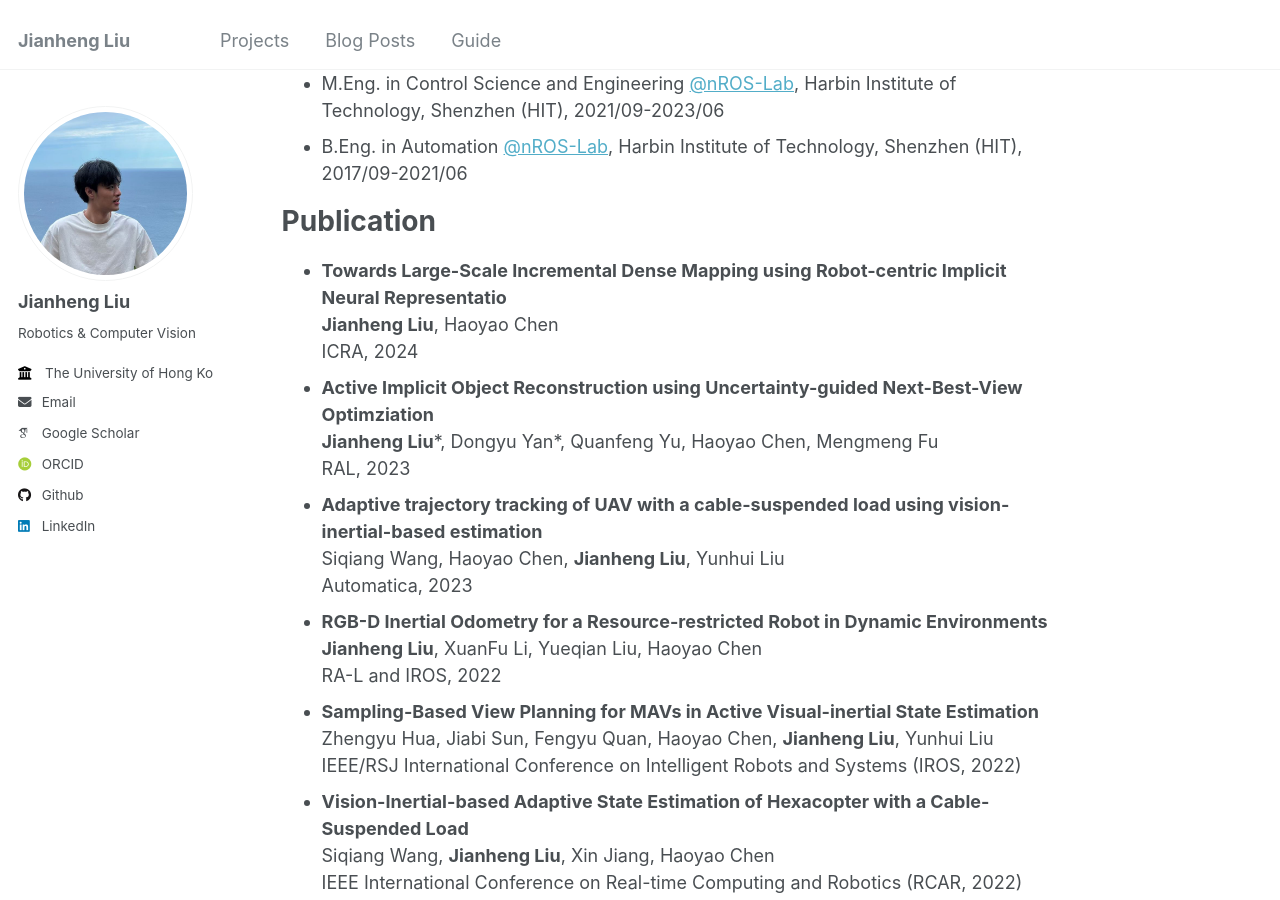
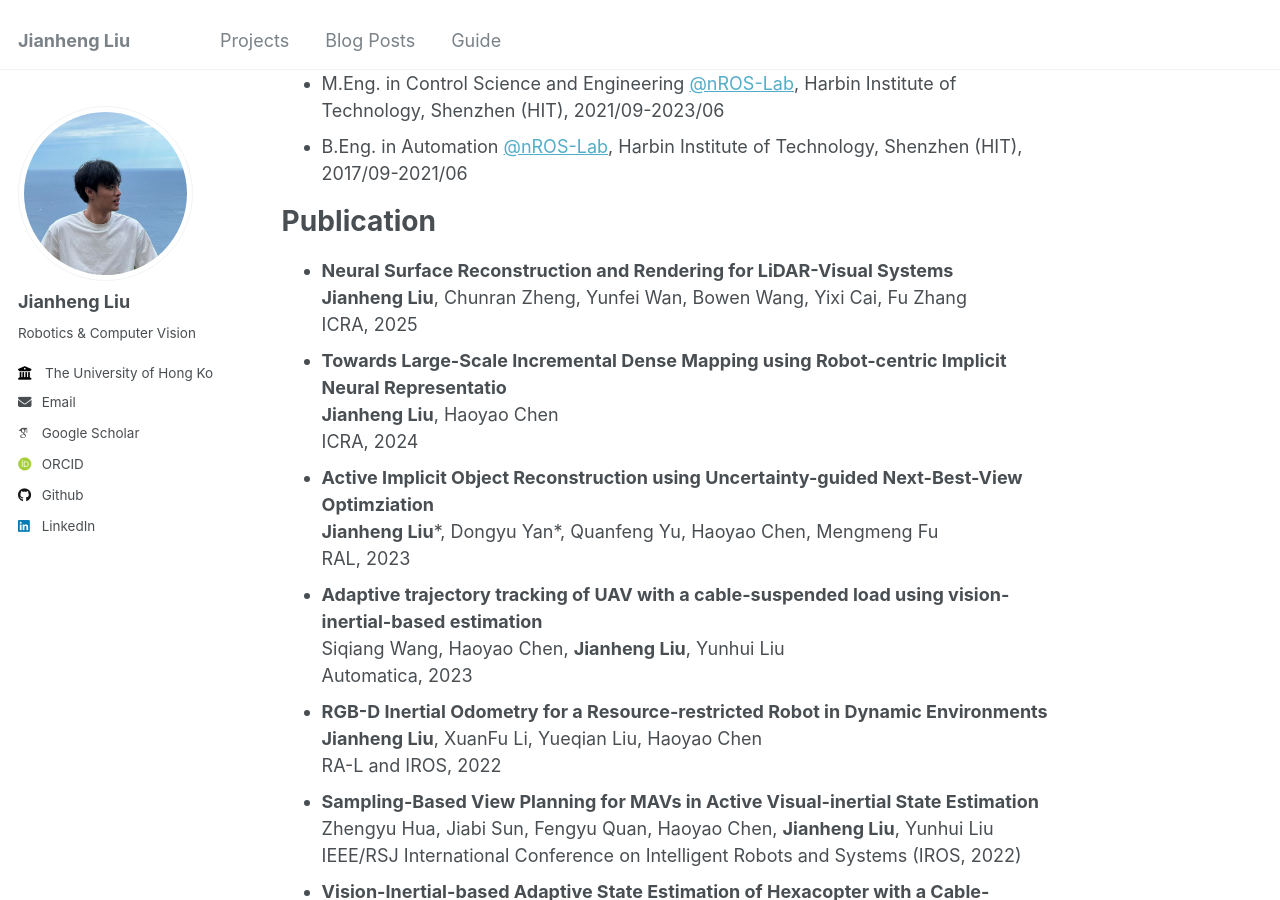
Before and after one commit to jianhengLiu/jianhengLiu.github.io, a Jekyll site: the page built from _pages/about.md, in a window 1280 px wide and 900 px high, scrolled down 321 px. Built offline with Jekyll 4.4.1, drawn with Linux system fonts in a browser that asks for light colours; some web fonts are replaced.

Commit message:
Add publication details and update project description for ICRA 2025

```diff
--- a/_pages/about.md
+++ b/_pages/about.md
@@ -19,6 +19,11 @@ Education
 
 # Publication
 
+- **Neural Surface Reconstruction and Rendering for LiDAR-Visual Systems**
+  <br>
+  **Jianheng Liu**, Chunran Zheng, Yunfei Wan, Bowen Wang, Yixi Cai, Fu Zhang
+  <br>
+  ICRA, 2025
 - **Towards Large-Scale Incremental Dense Mapping using Robot-centric Implicit Neural Representatio**
   <br>
   **Jianheng Liu**, Haoyao Chen
```
Also changed, not shown: _pages/projects.md (+3 -1 lines).
